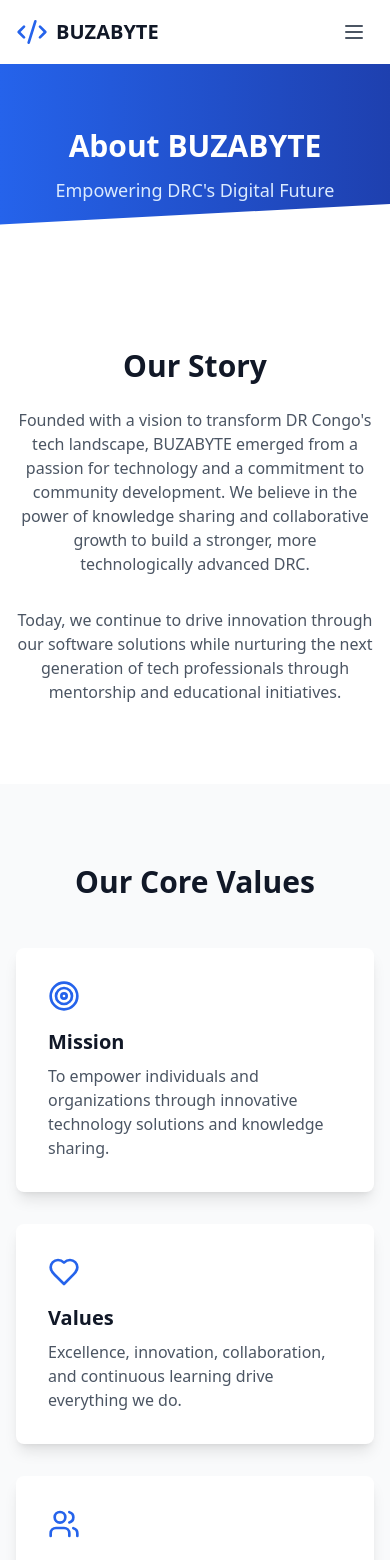
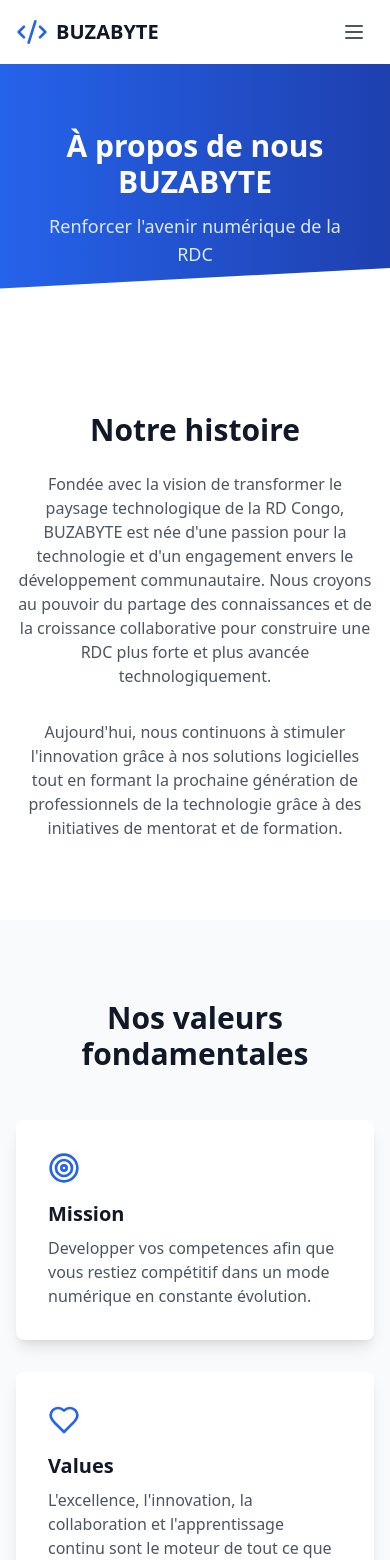
Before and after one commit to Aganzemc/BUZABYTE, a React (Vite) app: page /about in a window 390 px wide. Shown: the top 1560 px of the page. Built offline with nearby package versions, Linux system fonts and the light colour scheme.

Commit message:
updat language

```diff
--- a/src/pages/About.tsx
+++ b/src/pages/About.tsx
@@ -6,81 +6,106 @@ import { Target, Heart, Users } from 'lucide-react';
 export function About() {
   const values = [
     {
-      icon: <Target className="h-8 w-8 text-blue-600" />,
+      icon: <Target className="w-8 h-8 text-blue-600" />,
       title: 'Mission',
-      description: 'To empower individuals and organizations through innovative technology solutions and knowledge sharing.',
+      description: "Developper vos competences afin que vous restiez compétitif dans un mode numérique en constante évolution.",
     },
     {
-      icon: <Heart className="h-8 w-8 text-blue-600" />,
+      icon: <Heart className="w-8 h-8 text-blue-600" />,
       title: 'Values',
-      description: 'Excellence, innovation, collaboration, and continuous learning drive everything we do.',
+      description: "L'excellence, l'innovation, la collaboration et l'apprentissage continu sont le moteur de tout ce que nous faisons.",
     },
     {
-      icon: <Users className="h-8 w-8 text-blue-600" />,
+      icon: <Users className="w-8 h-8 text-blue-600" />,
       title: 'Community',
-      description: 'Building a strong tech community in Bukavu through mentorship and knowledge exchange.',
+      description: "Construire une communauté technologique forte à Bukavu grâce au mentorat et à l'échange de connaissances.",
     },
   ];
 
   const team = [
     {
-      name: 'John Doe',
-      role: 'Founder & CEO',
+      name: 'BAPOLISI AYELE Paulin',
+      role: 'Fondateur & PDG',
       image: 'https://images.unsplash.com/photo-1472099645785-5658abf4ff4e?ixlib=rb-1.2.1&auto=format&fit=crop&w=500&q=60',
-      bio: 'Tech enthusiast with 10+ years of experience in software development.',
+      bio: "Passionné de la technologie avec plus d'expérience dans le développement de logiciels.",
     },
     {
-      name: 'Jane Smith',
-      role: 'Technical Lead',
-      image: 'https://images.unsplash.com/photo-1494790108377-be9c29b29330?ixlib=rb-1.2.1&auto=format&fit=crop&w=500&q=60',
-      bio: 'Passionate about creating innovative solutions and mentoring young developers.',
+      name: 'AGANZE MIRINDI Christian',
+      role: 'Fondateur & Développeur des logiciels',
+      image: 'https://images.unsplash.com/photo-1500648767791-00dcc994a43e?ixlib=rb-1.2.1&auto=format&fit=crop&w=500&q=60',
+      bio: "Passionné de la technologie avec plus d'expérience dans le développement de logiciels.",
     },
     {
-      name: 'Mike Johnson',
-      role: 'Community Manager',
+      name: 'FURAHA Esthere',
+      role: 'Fondateur & Comptable',
+      image:'https://images.unsplash.com/photo-1494790108377-be9c29b29330?ixlib=rb-1.2.1&auto=format&fit=crop&w=500&q=60',
+      bio: "Passionné de la technologie avec plus d'expérience dans le développement de logiciels.",
+    },
+
+    {
+      name: 'MUNGUAKONKWA MIRINDI Daniel',
+      role: 'Fondateur & Chargé de finance',
       image: 'https://images.unsplash.com/photo-1500648767791-00dcc994a43e?ixlib=rb-1.2.1&auto=format&fit=crop&w=500&q=60',
-      bio: 'Dedicated to building and nurturing the tech community in DR Congo.',
+      bio: "Passionné de la technologie avec plus d'expérience dans le développement de logiciels.",
+    },
+
+    {
+      name: 'KAMANGALA ISANDA Julien',
+      role: 'Fondateur & Formateur',
+      image: 'https://images.unsplash.com/photo-1500648767791-00dcc994a43e?ixlib=rb-1.2.1&auto=format&fit=crop&w=500&q=60',
+      bio: "Passionné par la création de solutions innovantes et l'encadrement de jeunes développeurs.",
+    },
+
+    {
+      name: 'Clovis',
+      role: 'Fondateur & Chargé de la securité juridique',
+      image: 'https://images.unsplash.com/photo-1500648767791-00dcc994a43e?ixlib=rb-1.2.1&auto=format&fit=crop&w=500&q=60',
+      bio: "Passionné par la création de solutions innovantes et l'encadrement de jeunes développeurs.",
     },
   ];
 
   return (
     <div className="pt-16">
       <PageHeader
-        title="About BUZABYTE"
-        subtitle="Empowering DRC's Digital Future"
+        title="À propos de nous BUZABYTE"
+        subtitle=" Renforcer l'avenir numérique de la RDC "
       />
 
       {/* Story Section */}
       <section className="py-20">
-        <div className="max-w-7xl mx-auto px-4 sm:px-6 lg:px-8">
+        <div className="px-4 mx-auto max-w-7xl sm:px-6 lg:px-8">
           <div className="max-w-3xl mx-auto text-center">
-            <h2 className="text-3xl font-bold mb-6">Our Story</h2>
-            <p className="text-gray-600 mb-8">
-              Founded with a vision to transform DR Congo's tech landscape, BUZABYTE emerged from a
-              passion for technology and a commitment to community development. We believe in the
-              power of knowledge sharing and collaborative growth to build a stronger, more
-              technologically advanced DRC.
+            <h2 className="mb-6 text-3xl font-bold">Notre histoire </h2>
+            <p className="mb-8 text-gray-600">
+            Fondée avec la vision de transformer le paysage technologique
+            de la RD Congo, BUZABYTE est née d'une passion pour la technologie
+             et d'un engagement envers le développement communautaire.
+             Nous croyons au pouvoir du partage des connaissances et
+             de la croissance collaborative pour construire une RDC plus forte
+            et plus avancée technologiquement.
             </p>
             <p className="text-gray-600">
-              Today, we continue to drive innovation through our software solutions while nurturing
-              the next generation of tech professionals through mentorship and educational initiatives.
+            Aujourd'hui, nous continuons à stimuler l'innovation grâce à
+            nos solutions logicielles tout en formant la prochaine
+            génération de professionnels de la technologie grâce à des
+            initiatives de mentorat et de formation.
             </p>
           </div>
         </div>
       </section>
 
       {/* Values Section */}
-      <section className="bg-gray-50 py-20">
-        <div className="max-w-7xl mx-auto px-4 sm:px-6 lg:px-8">
-          <h2 className="text-3xl font-bold text-center mb-12">Our Core Values</h2>
-          <div className="grid grid-cols-1 md:grid-cols-3 gap-8">
+      <section className="py-20 bg-gray-50">
+        <div className="px-4 mx-auto max-w-7xl sm:px-6 lg:px-8">
+          <h2 className="mb-12 text-3xl font-bold text-center">Nos valeurs fondamentales </h2>
+          <div className="grid grid-cols-1 gap-8 md:grid-cols-3">
             {values.map((value, index) => (
               <div
                 key={index}
-                className="bg-white p-8 rounded-lg shadow-lg hover:shadow-xl transition-shadow duration-200"
+                className="p-8 transition-shadow duration-200 bg-white rounded-lg shadow-lg hover:shadow-xl"
               >
                 <div className="mb-4">{value.icon}</div>
-                <h3 className="text-xl font-semibold mb-2">{value.title}</h3>
+                <h3 className="mb-2 text-xl font-semibold">{value.title}</h3>
                 <p className="text-gray-600">{value.description}</p>
               </div>
             ))}
@@ -90,9 +115,9 @@ export function About() {
 
       {/* Team Section */}
       <section className="py-20">
-        <div className="max-w-7xl mx-auto px-4 sm:px-6 lg:px-8">
-          <h2 className="text-3xl font-bold text-center mb-12">Our Team</h2>
-          <div className="grid grid-cols-1 md:grid-cols-3 gap-12">
+        <div className="px-4 mx-auto max-w-7xl sm:px-6 lg:px-8">
+          <h2 className="mb-12 text-3xl font-bold text-center">Our Team</h2>
+          <div className="grid grid-cols-1 gap-12 md:grid-cols-3">
             {team.map((member, index) => (
               <TeamMember key={index} {...member} />
             ))}
```
